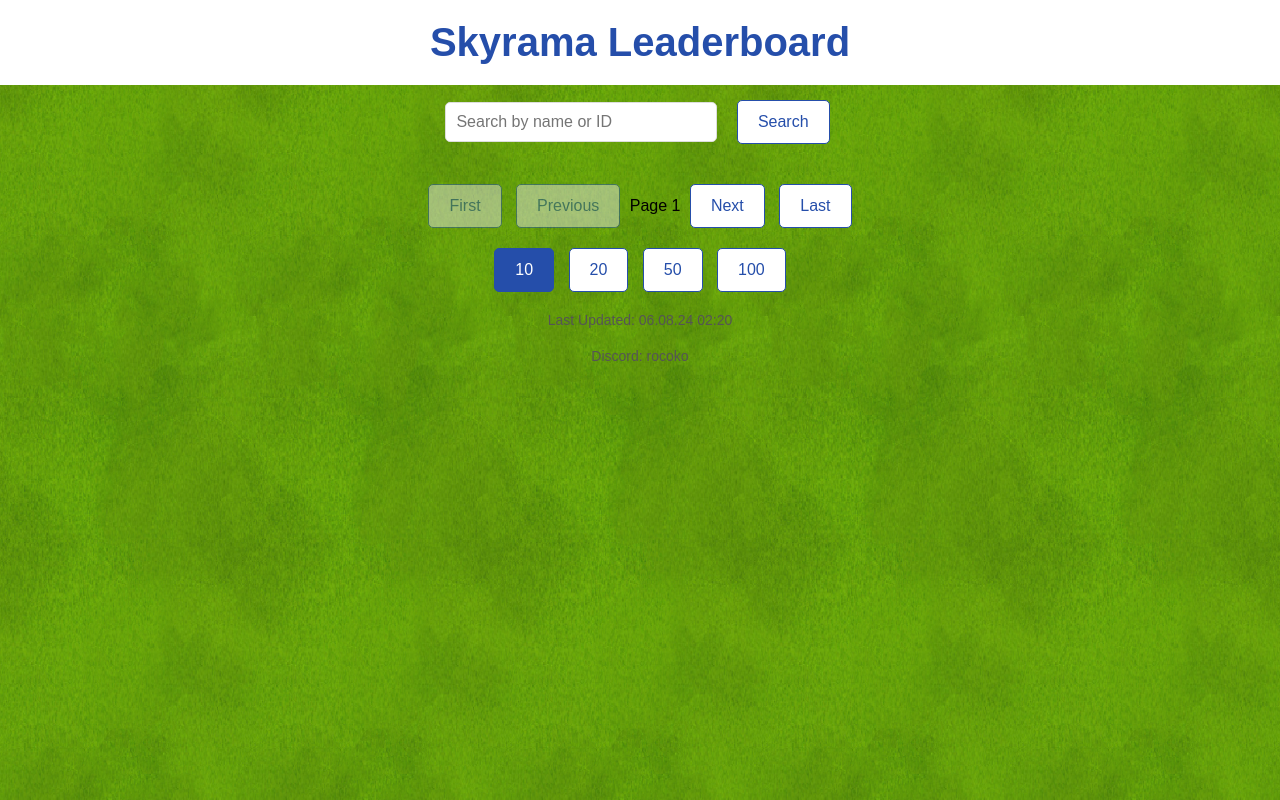
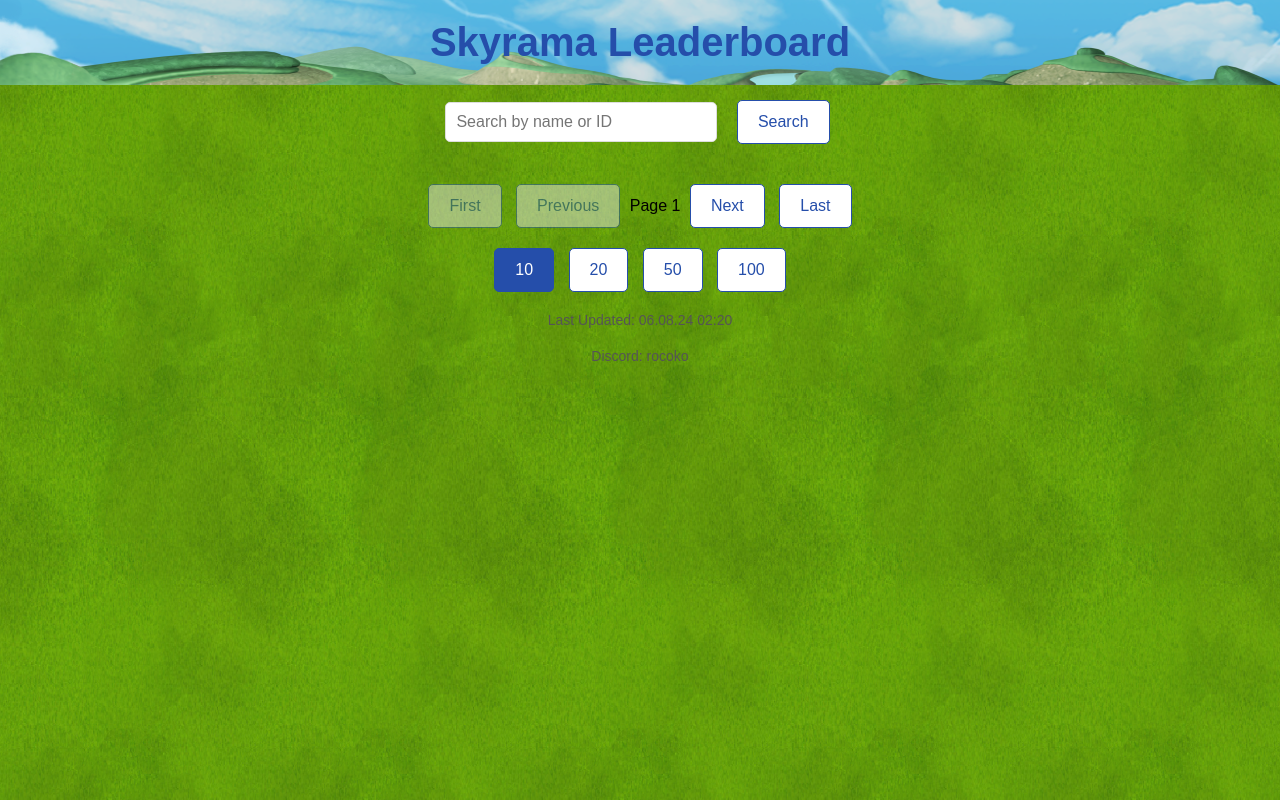
Before and after one commit to RoCoKo/rocoko.github.io, a plain HTML site: page index.html in a window 1280 px wide. Drawn offline with Linux system fonts and the light colour scheme; no server answers.

Commit message:
Update styles.css

```diff
--- a/src/css/styles.css
+++ b/src/css/styles.css
@@ -14,7 +14,7 @@ body {
     top: 0;
     left: 0;
     width: 100%;
-    background-color: #ffffff; /* Background color or image for the header */
+    background-image: url('background-base.png');
     z-index: 1000; /* Ensure it stays on top */
 }
 
```
